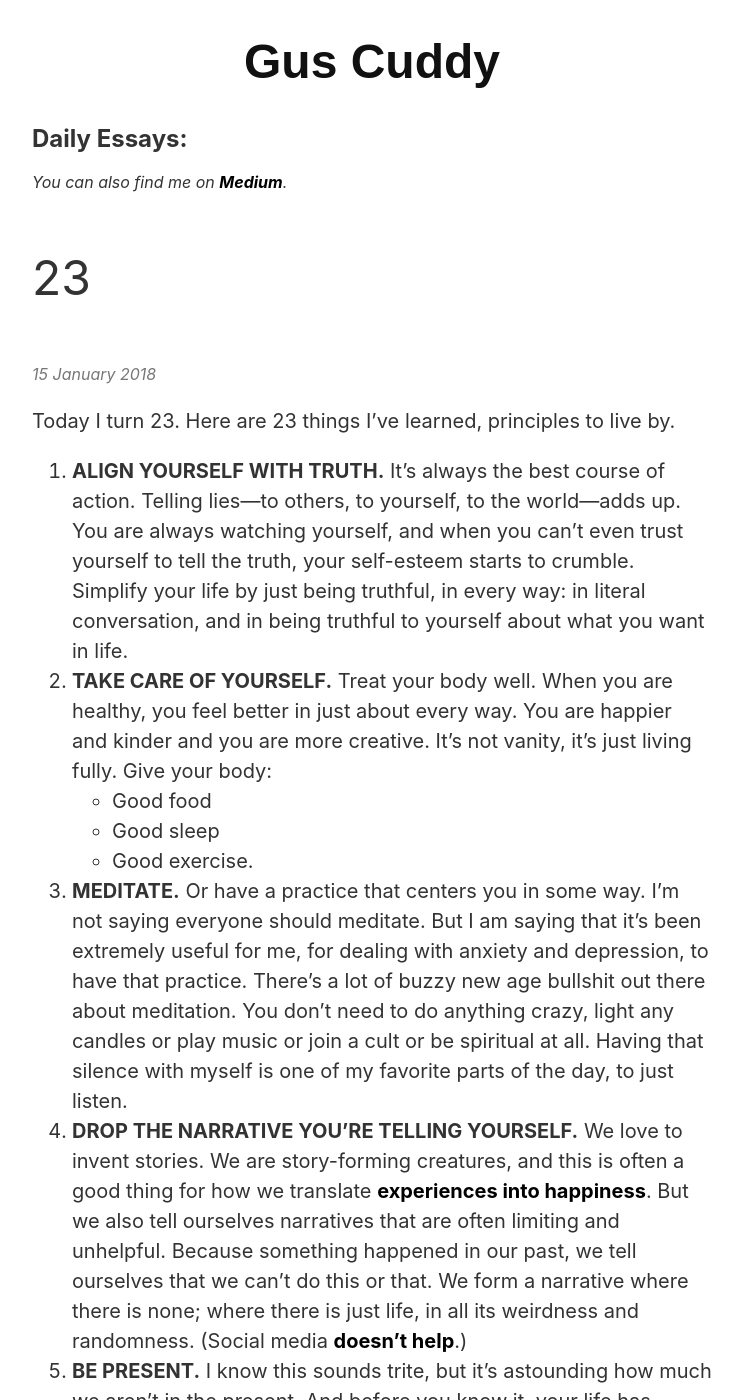
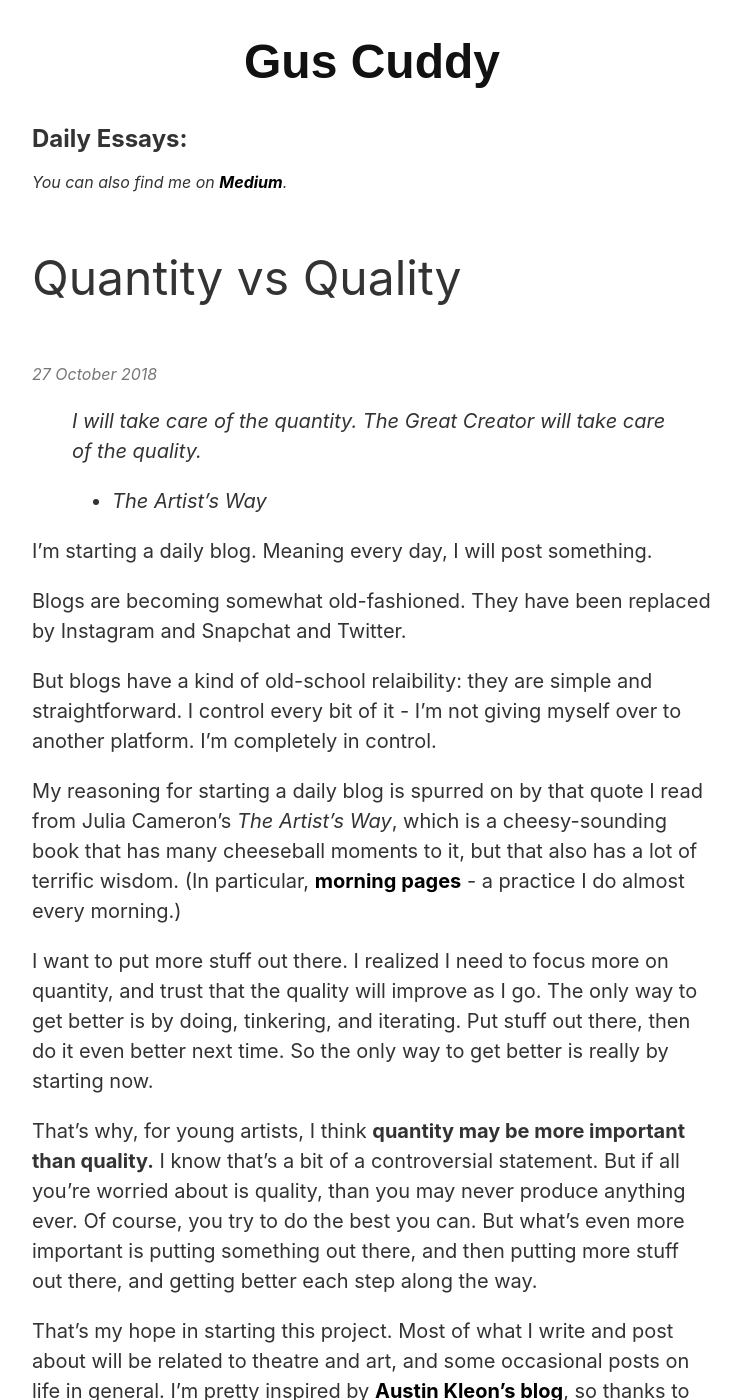
Before and after one commit to gcuddy/gcuddy.github.io, a Jekyll site: the page built from writing.html, in a window 1280 px wide and 1400 px high. Shown: the whole window, without its empty margins (268-1010 px from the left). Built offline with Jekyll 4.4.1, drawn with Linux system fonts in a browser that asks for light colours; some of the changed text lies outside the part shown.

Commit message:
New post.

```diff
--- a/_config.yml
+++ b/_config.yml
@@ -26,6 +26,8 @@ future: false
 
 paginate: 5
 
+permalink: /:year/:month/:day/:title:output_ext
+
 collections:
   books:
     output: true
--- /dev/null
+++ b/_posts/2018-10-27-quantity-vs-quality.md
@@ -0,0 +1,24 @@
+---
+layout: post
+title: "Quantity vs Quality"
+---
+
+
+> I will take care of the quantity. The Great Creator will take care of the quality.
+> - The Artist's Way
+
+I'm starting a daily blog. Meaning every day, I will post something.
+
+Blogs are becoming somewhat old-fashioned. They have been replaced by Instagram and Snapchat and Twitter.
+
+But blogs have a kind of old-school relaibility: they are simple and straightforward. I control every bit of it - I'm not giving myself over to another platform. I'm completely in control.
+
+My reasoning for starting a daily blog is spurred on by that quote I read from Julia Cameron's *The Artist's Way*, which is a cheesy-sounding book that has many cheeseball moments to it, but that also has a lot of terrific wisdom. (In particular, [morning pages](https://juliacameronlive.com/basic-tools/morning-pages/) - a practice I do almost every morning.)
+
+I want to put more stuff out there. I realized I need to focus more on quantity, and trust that the quality will improve as I go. The only way to get better is by doing, tinkering, and iterating. Put stuff out there, then do it even better next time. So the only way to get better is really by starting now.
+
+That's why, for young artists, I think **quantity may be more important than quality.** I know that's a bit of a controversial statement. But if all you're worried about is quality, than you may never produce anything ever. Of course, you try to do the best you can. But what's even more important is putting something out there, and then putting more stuff out there, and getting better each step along the way.
+
+That's my hope in starting this project. Most of what I write and post about will be related to theatre and art, and some occasional posts on life in general. I'm pretty inspired by [Austin Kleon's blog](https://austinkleon.com), so thanks to Austin. I also love reading [Marginal Revolution](http://marginalrevolution.com).
+
+Let's do this.
```
